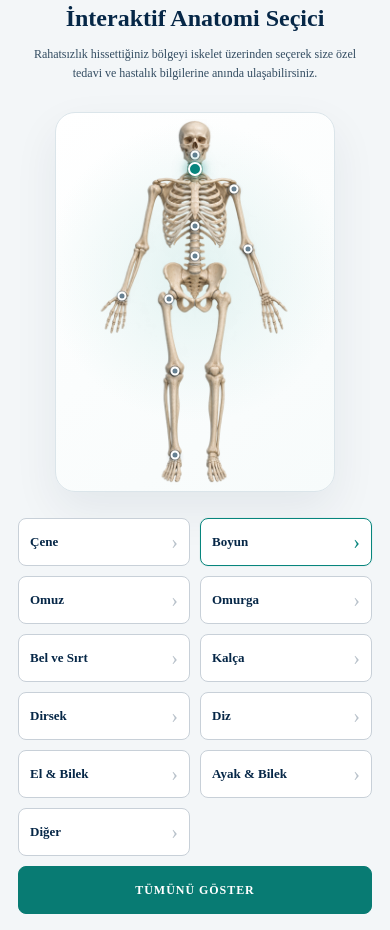
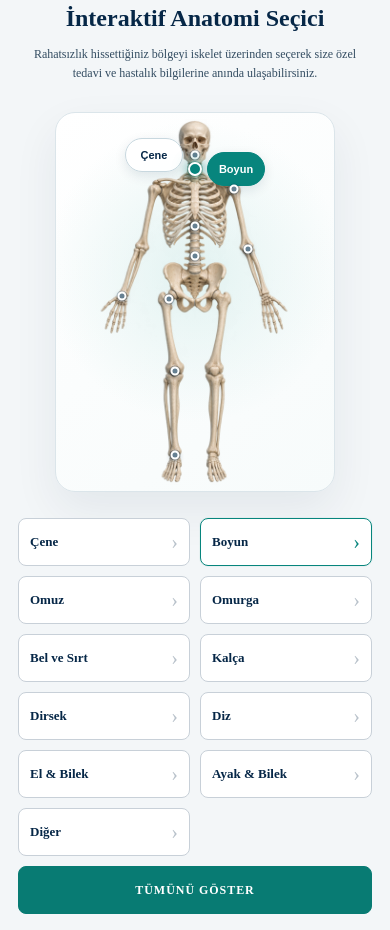
Before and after one commit to elifhirli/fztson, a React (Vite) app: page / in a window 390 px wide. Shown: the part 900-1830 px from the top of the page. Built offline with nearby package versions, Linux system fonts and the light colour scheme.

Commit message:
Mobil çene ve boyun seçimlerini kolaylaştır

```diff
--- a/src/components/AnatomySelector/AnatomySelector.css
+++ b/src/components/AnatomySelector/AnatomySelector.css
@@ -132,6 +132,10 @@
   pointer-events: none;
   transform: translateX(-50%);
   transition: opacity 160ms ease;
+}
+
+.mobile-point-name {
+  display: none;
 }
 
 .body-point:hover .point-label,
@@ -298,8 +302,58 @@
 
   .body-point[data-region='cene'],
   .body-point[data-region='boyun'] {
-    width: 32px;
-    height: 32px;
+    width: 88px;
+    height: 44px;
+  }
+
+  .body-point[data-region='cene'] {
+    transform: translate(-100%, -50%);
+  }
+
+  .body-point[data-region='boyun'] {
+    transform: translate(0, -50%);
+  }
+
+  .body-point[data-region='cene'] .point-core {
+    left: 100%;
+  }
+
+  .body-point[data-region='boyun'] .point-core {
+    left: 0;
+  }
+
+  .mobile-point-name {
+    position: absolute;
+    top: 50%;
+    display: inline-flex;
+    align-items: center;
+    justify-content: center;
+    min-width: 58px;
+    height: 34px;
+    padding: 0 10px;
+    border: 1px solid #c8d8df;
+    border-radius: 999px;
+    color: #062747;
+    background-color: rgba(255, 255, 255, 0.94);
+    box-shadow: 0 4px 12px rgba(6, 39, 71, 0.1);
+    font-size: 11px;
+    font-weight: 800;
+    line-height: 1;
+    transform: translateY(-50%);
+  }
+
+  .body-point[data-region='cene'] .mobile-point-name {
+    right: 12px;
+  }
+
+  .body-point[data-region='boyun'] .mobile-point-name {
+    left: 12px;
+  }
+
+  .body-point.active .mobile-point-name {
+    border-color: #07857d;
+    color: #ffffff;
+    background-color: #07857d;
   }
 
   .point-label {
--- a/src/components/AnatomySelector/SkeletonSvg.jsx
+++ b/src/components/AnatomySelector/SkeletonSvg.jsx
@@ -40,6 +40,11 @@ function SkeletonSvg({ selectedRegion, onRegionSelect }) {
         >
           <span className="point-core" />
           <span className="point-label">{region.label}</span>
+          {(region.id === 'cene' || region.id === 'boyun') && (
+            <span className="mobile-point-name" aria-hidden="true">
+              {region.label}
+            </span>
+          )}
         </button>
       ))}
     </div>
```
